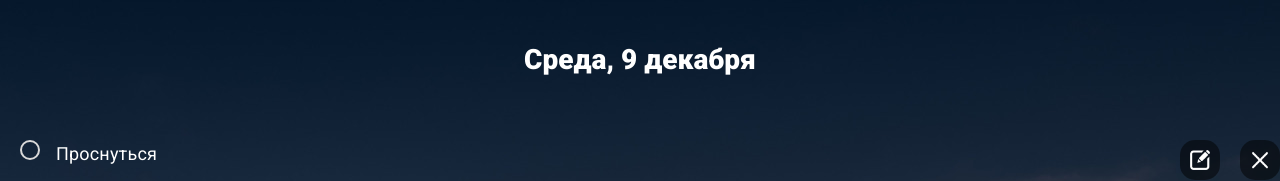
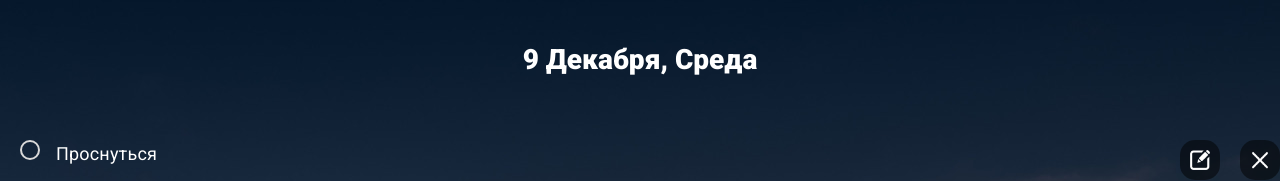
Before and after one commit to Vitas789/MyTodoList, a React (Create React App) app: page / in a window 1280 px wide. Shown: the top 181 px of the page. Built offline with nearby package versions, Linux system fonts and the light colour scheme.

Commit message:
Изменен способ вывода даты
Использована библиотека Moment.js

```diff
--- a/package.json
+++ b/package.json
@@ -6,6 +6,7 @@
     "@testing-library/jest-dom": "^5.11.5",
     "@testing-library/react": "^11.1.1",
     "@testing-library/user-event": "^12.2.0",
+    "moment": "^2.29.1",
     "prop-types": "^15.7.2",
     "react": "^17.0.1",
     "react-dom": "^17.0.1",
--- a/src/components/Header.js
+++ b/src/components/Header.js
@@ -1,84 +1,22 @@
 import React from "react";
+import moment from 'moment'
 
 function Header() {
-  const date = new Date();
-  let month = date.getMonth();
-  const number = date.getDate();
-  let day = date.getDay();
-
-  switch (day) {
-    case 0:
-      day = "Воскресенье";
-      break;
-    case 1:
-      day = "Понедельник";
-      break;
-    case 2:
-      day = "Вторник";
-      break;
-    case 3:
-      day = "Среда";
-      break;
-    case 4:
-      day = "Четверг";
-      break;
-    case 5:
-      day = "Пятница";
-      break;
-    case 6:
-      day = "Суббота";
-      break;
-    default:
-      day = "";
-      break;
-  }
-
-  switch (month) {
-    case 0:
-      month = "января";
-      break;
-    case 1:
-      month = "февраля";
-      break;
-    case 2:
-      month = "марта";
-      break;
-    case 3:
-      month = "апреля";
-      break;
-    case 4:
-      month = "мая";
-      break;
-    case 5:
-      month = "июня";
-      break;
-    case 6:
-      month = "июля";
-      break;
-    case 7:
-      month = "августа";
-      break;
-    case 8:
-      month = "сентября";
-      break;
-    case 9:
-      month = "октября";
-      break;
-    case 10:
-      month = "ноября";
-      break;
-    case 11:
-      month = "декабря";
-      break;
-    default:
-      month = "";
-      break;
-  }
+  moment.updateLocale('ru', {
+    months : [
+      "Января", "Февраля", "Марта", "Апреля", "Май", "Июня", "Июля",
+      "Августа", "Сентября", "Октября", "Ноября", "Декабря"
+    ],
+    weekdays : [
+      "Воскресенье", "Понедельник", "Вторник", "Среда", "Четверг", "Пятница", "Суббота"
+    ]
+  });
+  const date = moment().format('D MMMM, dddd');
 
   return (
     <header className="header">
       <h1 className="header__title">
-        {day}, {number} {month}
+        {date}
       </h1>
     </header>
   );
```
Also changed, not shown: 1 other file (tests, documents, lock files or other folders).
